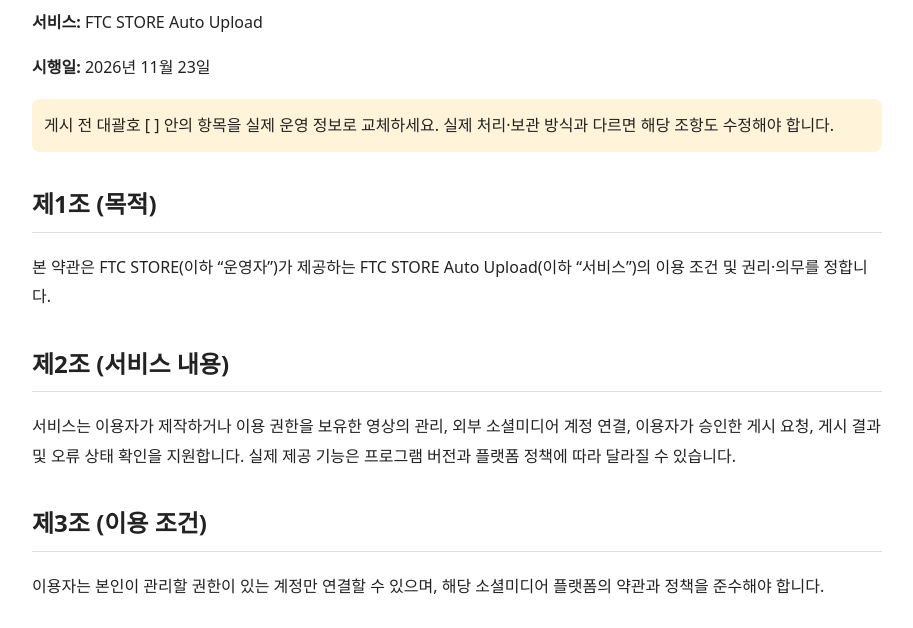
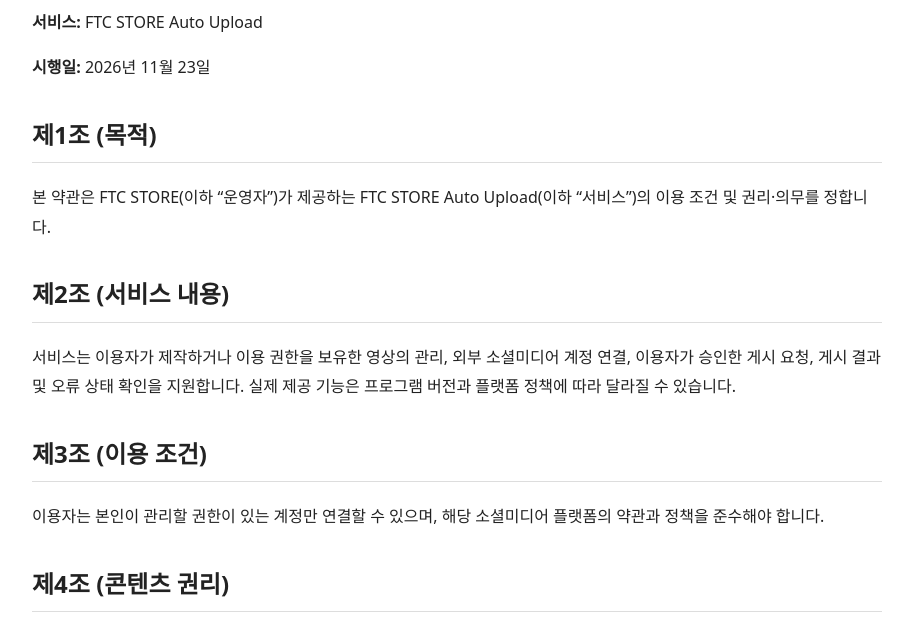
Before and after one commit to FTCCompany/ftc-store-auto-upload, a plain HTML site: page terms.html in a window 1280 px wide. Shown: the part 164-792 px from the top of the page, without its empty margins (183-1096 px from the left). Drawn offline with Linux system fonts and the light colour scheme.

Commit message:
Update terms.html

```diff
--- a/terms.html
+++ b/terms.html
@@ -1,4 +1,4 @@
-<!doctype html><html lang="ko"><head><meta charset="utf-8"><meta name="viewport" content="width=device-width, initial-scale=1"><title>이용약관 | FTC STORE Auto Upload</title><style>body{font-family:system-ui,-apple-system,"Malgun Gothic",sans-serif;max-width:850px;margin:40px auto;padding:0 22px;color:#222;line-height:1.85}h1{color:#1765aa}h2{margin-top:30px;border-bottom:1px solid #ddd;padding-bottom:5px}nav a{margin-right:20px}footer{margin-top:50px;border-top:1px solid #ddd;padding-top:15px;color:#555} .notice{background:#fff4d9;padding:12px;border-radius:8px}</style></head><body><nav><a href="index.html">홈</a><a href="terms.html">이용약관</a><a href="privacy.html">개인정보처리방침</a></nav><main><h1>이용약관</h1><p><strong>서비스:</strong> FTC STORE Auto Upload</p><p><strong>시행일:</strong> 2026년 11월 23일 </p><p class="notice">게시 전 대괄호 [ ] 안의 항목을 실제 운영 정보로 교체하세요. 실제 처리·보관 방식과 다르면 해당 조항도 수정해야 합니다.</p><section><h2>제1조 (목적)</h2><p>본 약관은 FTC STORE(이하 “운영자”)가 제공하는 FTC STORE Auto Upload(이하 “서비스”)의 이용 조건 및 권리·의무를 정합니다.</p></section>
+<!doctype html><html lang="ko"><head><meta charset="utf-8"><meta name="viewport" content="width=device-width, initial-scale=1"><title>이용약관 | FTC STORE Auto Upload</title><style>body{font-family:system-ui,-apple-system,"Malgun Gothic",sans-serif;max-width:850px;margin:40px auto;padding:0 22px;color:#222;line-height:1.85}h1{color:#1765aa}h2{margin-top:30px;border-bottom:1px solid #ddd;padding-bottom:5px}nav a{margin-right:20px}footer{margin-top:50px;border-top:1px solid #ddd;padding-top:15px;color:#555} .notice{background:#fff4d9;padding:12px;border-radius:8px}</style></head><body><nav><a href="index.html">홈</a><a href="terms.html">이용약관</a><a href="privacy.html">개인정보처리방침</a></nav><main><h1>이용약관</h1><p><strong>서비스:</strong> FTC STORE Auto Upload</p><p><strong>시행일:</strong> 2026년 11월 23일 </p><section><h2>제1조 (목적)</h2><p>본 약관은 FTC STORE(이하 “운영자”)가 제공하는 FTC STORE Auto Upload(이하 “서비스”)의 이용 조건 및 권리·의무를 정합니다.</p></section>
 <section><h2>제2조 (서비스 내용)</h2><p>서비스는 이용자가 제작하거나 이용 권한을 보유한 영상의 관리, 외부 소셜미디어 계정 연결, 이용자가 승인한 게시 요청, 게시 결과 및 오류 상태 확인을 지원합니다. 실제 제공 기능은 프로그램 버전과 플랫폼 정책에 따라 달라질 수 있습니다.</p></section>
 <section><h2>제3조 (이용 조건)</h2><p>이용자는 본인이 관리할 권한이 있는 계정만 연결할 수 있으며, 해당 소셜미디어 플랫폼의 약관과 정책을 준수해야 합니다.</p></section>
 <section><h2>제4조 (콘텐츠 권리)</h2><p>게시 영상·이미지·음원·문구에 관한 권리는 해당 권리자에게 있습니다. 이용자는 게시에 필요한 권리를 확보해야 하며 허위 광고, 스팸, 권리 침해 등 위법한 행위를 해서는 안 됩니다.</p></section>
```
